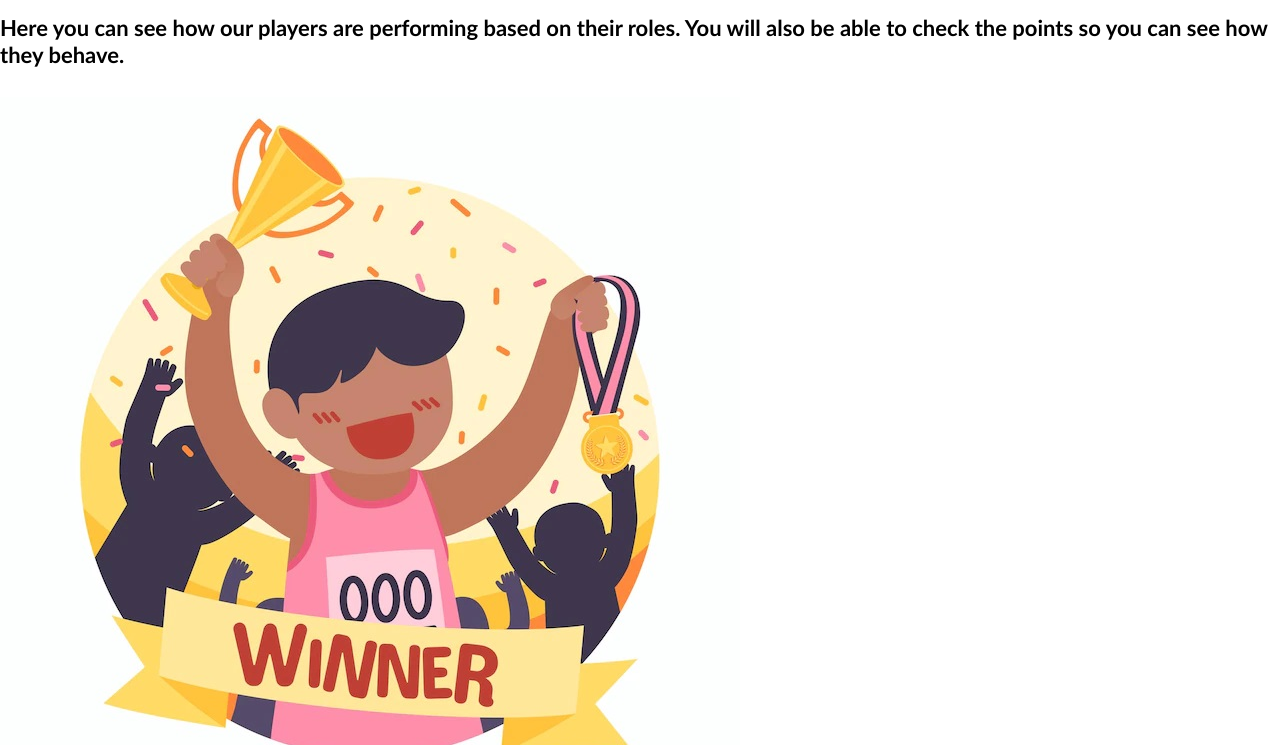
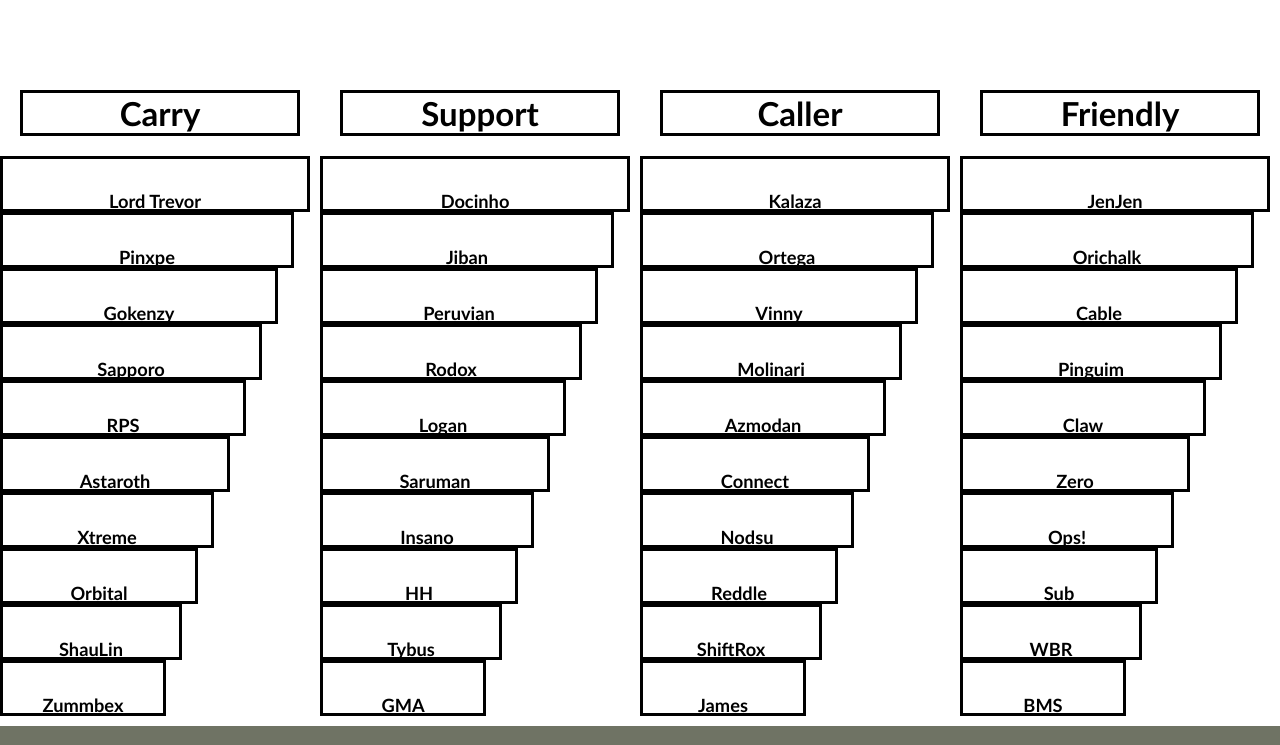
Before and after one commit to JackTrevor/playingwithfriends, a plain HTML site: page playersrank.html in a window 1280 px wide. Shown: the part 700-1445 px from the top of the page. Drawn offline with Linux system fonts and the light colour scheme.

Commit message:
updating subpage

```diff
--- a/playersrank.html
+++ b/playersrank.html
@@ -4,7 +4,7 @@
     <meta charset="UTF-8">
     <meta http-equiv="X-UA-Compatible" content="IE=edge">
     <meta name="viewport" content="width=device-width, initial-scale=1.0">
-    <title>Playing with friends Home Page</title>
+    <title>Playing with friends Players Rank Page</title>
     <link rel="stylesheet" href="styles/style.css">
 </head>
 <body>
@@ -30,114 +30,73 @@
              </nav>
         </header>
         <div id="title">
-            <section id="title-msg">
-                <img class="left-img" src="images/rankofplayers.jpg" alt="Rank of players image">
-                <h1 class="playersrank-title"> Players ranked by roles and behavior</h1>
-                <h4> Here you can see how our players are performing based on their roles. You will also be able to check the points so you can see how they behave.</h4>
-                <img class="right-img" src="images/winner.jpg" alt="image of someone celebrating">
-            </section>
+            <div class="title-msg">
+                <div class="playersrank"><h5 class="playersrank-title"> Players ranked by roles. </h5></div>
+                <div id="left-img">
+                    <img id="left-img-s" src="images/rankofplayers.jpg" alt="Rank of players image">
+                </div>
+                <div class="playersrank-msg"><h5 class="playersrank-msg-sub"> Here you can see how our players are performing based on their roles. You will also be able to check the points so you can see how they behave.</h5></div>
+                <div id="right-img">
+                    <img id="right-img-s" src="images/winner.jpg" alt="image of someone celebrating">
+                </div>
+            </div>
         </div>
         <main class="playersrank-grid">
             <div class="roles-title">
                 <section class="role-boxes">
-                    <div class="role1" ></div>
-                    <h4 class="role1-title">Carry</h4>
-                    <div class="role2" ></div>
-                    <h4 class="role2-title">Support</h4>
-                    <div class="role3" ></div>
-                    <h4 class="role3-title">Caller</h4>
-                    <div class="role4" ></div>
-                    <h4 class="role4-title">Friendly</h4>
+                    <div class="role1" ><h1 class="role1-title">Carry</h1></div>
+                    <div class="role2" ><h1 class="role2-title">Support</h1></div>
+                    <div class="role3" ><h1 class="role3-title">Caller</h1></div>
+                    <div class="role4" ><h1 class="role4-title">Friendly</h1></div>
                 </section>
             </div>
             <div class="players-rank">
                 <section class="playersrank-boxes">
-                    <div class="rank1"></div>
-                    <div class="rank1"></div>
-                    <h5 class="rank1-name"> Lord Trevor </h5>
-                    <div class="rank1"></div>
-                    <h5 class="rank1-name"> Docinho </h5>
-                    <div class="rank1"></div>
-                    <h5 class="rank1-name"> Kalaza </h5>
-                    <div class="rank1"></div>
-                    <h5 class="rank1-name"> JenJen </h5>
-                    <div class="rank2"></div>
-                    <h5 class="rank2-name"> Pinxpe </h5>
-                    <div class="rank2"></div>
-                    <h5 class="rank2-name"> Jiban </h5>
-                    <div class="rank2"></div>
-                    <h5 class="rank2-name"> Ortega </h5>
-                    <div class="rank2"></div>
-                    <h5 class="rank2-name"> Orichalk </h5>
-                    <div class="rank3"></div>
-                    <h5 class="rank3-name"> Gokenzy </h5>
-                    <div class="rank3"></div>
-                    <h5 class="rank3-name"> Peruvian </h5>
-                    <div class="rank3"></div>
-                    <h5 class="rank3-name"> Vinny </h5>
-                    <div class="rank3"></div>
-                    <h5 class="rank3-name"> Cable </h5>
-                    <div class="rank4"></div>
-                    <h5 class="rank4-name"> Sapporo </h5>
-                    <div class="rank4"></div>
-                    <h5 class="rank4-name"> Rodox </h5>
-                    <div class="rank4"></div>
-                    <h5 class="rank4-name"> Molinari </h5>
-                    <div class="rank4"></div>
-                    <h5 class="rank4-name"> Pinguim </h5>
-                    <div class="rank5"></div>
-                    <h5 class="rank5-name"> RPS </h5>
-                    <div class="rank5"></div>
-                    <h5 class="rank5-name"> Logan </h5>
-                    <div class="rank5"></div>
-                    <h5 class="rank5-name"> Azmodan </h5>
-                    <div class="rank5"></div>
-                    <h5 class="rank5-name"> Claw </h5>
-                    <div class="rank6"></div>
-                    <h5 class="rank6-name"> Astaroth </h5>
-                    <div class="rank6"></div>
-                    <h5 class="rank6-name"> Saruman </h5>
-                    <div class="rank6"></div>
-                    <h5 class="rank6-name"> Connect </h5>
-                    <div class="rank6"></div>
-                    <h5 class="rank6-name"> Zero </h5>
-                    <div class="rank7"></div>
-                    <h5 class="rank7-name"> Xtreme </h5>
-                    <div class="rank7"></div>
-                    <h5 class="rank7-name"> Insano </h5>
-                    <div class="rank7"></div>
-                    <h5 class="rank7-name"> Nodsu </h5>
-                    <div class="rank7"></div>
-                    <h5 class="rank7-name"> Ops! </h5>
-                    <div class="rank8"></div>
-                    <h5 class="rank8-name"> Orbital </h5>
-                    <div class="rank8"></div>
-                    <h5 class="rank8-name"> HH </h5>
-                    <div class="rank8"></div>
-                    <h5 class="rank8-name"> Reddle </h5>
-                    <div class="rank8"></div>
-                    <h5 class="rank8-name"> Sub </h5>
-                    <div class="rank9"></div>
-                    <h5 class="rank9-name"> ShauLin </h5>
-                    <div class="rank9"></div>
-                    <h5 class="rank9-name"> Tybus </h5>
-                    <div class="rank9"></div>
-                    <h5 class="rank9-name"> ShiftRox </h5>
-                    <div class="rank9"></div>
-                    <h5 class="rank9-name"> WBR </h5>
-                    <div class="rank10"></div>
-                    <h5 class="rank10-name"> Zummbex </h5>
-                    <div class="rank10"></div>
-                    <h5 class="rank10-name"> GMA </h5>
-                    <div class="rank10"></div>
-                    <h5 class="rank10-name"> James </h5>
-                    <div class="rank10"></div>
-                    <h5 class="rank10-name"> BMS </h5>
+                    <div class="rank1"><h5 class="rank1-name"> Lord Trevor </h5></div>
+                    <div class="rank1"><h5 class="rank1-name"> Docinho </h5></div>
+                    <div class="rank1"><h5 class="rank1-name"> Kalaza </h5></div>
+                    <div class="rank1"><h5 class="rank1-name"> JenJen </h5></div>
+                    <div class="rank2"><h5 class="rank2-name"> Pinxpe </h5></div>
+                    <div class="rank2"><h5 class="rank2-name"> Jiban </h5></div>
+                    <div class="rank2"><h5 class="rank2-name"> Ortega </h5></div>
+                    <div class="rank2"><h5 class="rank2-name"> Orichalk </h5></div>
+                    <div class="rank3"><h5 class="rank3-name"> Gokenzy </h5></div>
+                    <div class="rank3"><h5 class="rank3-name"> Peruvian </h5></div>
+                    <div class="rank3"><h5 class="rank3-name"> Vinny </h5></div>
+                    <div class="rank3"><h5 class="rank3-name"> Cable </h5></div>
+                    <div class="rank4"><h5 class="rank4-name"> Sapporo </h5></div>
+                    <div class="rank4"><h5 class="rank4-name"> Rodox </h5></div>
+                    <div class="rank4"><h5 class="rank4-name"> Molinari </h5></div>
+                    <div class="rank4"><h5 class="rank4-name"> Pinguim </h5></div>
+                    <div class="rank5"><h5 class="rank5-name"> RPS </h5></div>
+                    <div class="rank5"><h5 class="rank5-name"> Logan </h5></div>
+                    <div class="rank5"><h5 class="rank5-name"> Azmodan </h5></div>
+                    <div class="rank5"><h5 class="rank5-name"> Claw </h5></div>
+                    <div class="rank6"><h5 class="rank6-name"> Astaroth </h5></div>
+                    <div class="rank6"><h5 class="rank6-name"> Saruman </h5></div>
+                    <div class="rank6"><h5 class="rank6-name"> Connect </h5></div>
+                    <div class="rank6"><h5 class="rank6-name"> Zero </h5></div>
+                    <div class="rank7"><h5 class="rank7-name"> Xtreme </h5></div>
+                    <div class="rank7"><h5 class="rank7-name"> Insano </h5></div>
+                    <div class="rank7"><h5 class="rank7-name"> Nodsu </h5></div>
+                    <div class="rank7"><h5 class="rank7-name"> Ops! </h5></div>
+                    <div class="rank8"><h5 class="rank8-name"> Orbital </h5></div>
+                    <div class="rank8"><h5 class="rank8-name"> HH </h5></div>
+                    <div class="rank8"><h5 class="rank8-name"> Reddle </h5></div>
+                    <div class="rank8"><h5 class="rank8-name"> Sub </h5></div>
+                    <div class="rank9"><h5 class="rank9-name"> ShauLin </h5></div>
+                    <div class="rank9"><h5 class="rank9-name"> Tybus </h5></div>
+                    <div class="rank9"><h5 class="rank9-name"> ShiftRox </h5></div>
+                    <div class="rank9"><h5 class="rank9-name"> WBR </h5></div>
+                    <div class="rank10"><h5 class="rank10-name"> Zummbex </h5></div>
+                    <div class="rank10"><h5 class="rank10-name"> GMA </h5></div>
+                    <div class="rank10"><h5 class="rank10-name"> James </h5></div>
+                    <div class="rank10"><h5 class="rank10-name"> BMS </h5></div>
                 </section>
             </div>
         </main>
         <footer>
-            <a id="logo_link" href="index.html">
+            <a id="footer-logo_link" href="index.html">
                 <img class="logo" src="images/logo.png" alt="Playingwithfriends logo">
             </a>
             <p>Playingwithfriends &copy; 2022 - Jackson Fonseca</p>
--- a/styles/style.css
+++ b/styles/style.css
@@ -3,7 +3,7 @@
     margin: 0 auto;
 }
 .logo {
-    width: 80px;
+    width: 140px;
 }
 #header-logo_link {
     padding: 5px;
@@ -112,7 +112,7 @@ header {
     grid-row: 5/6;
 }
 .whole-rank {
-    background-color: #9E9E9E;
+    background-color: white;
     text-align: center;
     width: 60%;
     height: 30px;
@@ -192,3 +192,136 @@ footer .social img {
     justify-self: center;
     align-self: center;
 }
+
+.title-msg {
+    display: grid;
+    grid-template-columns: 1fr 1fr 1fr;
+    grid-template-rows: 10% 90%;
+}
+
+#left-img {
+    grid-column: 1/2;
+    grid-row: 2/2;
+    width: 100%;
+}
+.playersrank {
+    grid-column: 2/3;
+    grid-row: 1/1;
+    padding-left: 100px;
+    font-size: 30px;
+}
+.playersrank-msg {
+    grid-column: 2/3;
+    grid-row: 2/2;
+    padding-left: 100px;
+}
+#right-img-s {
+    grid-column: 3/4;
+    grid-row: 2/2;
+    width: 90%;
+}
+#right-img {
+    grid-column: 3/4;
+    grid-row: 2/2;
+    width: 90%;
+}
+.role-boxes {
+    display: grid;
+    grid-template-columns: 1fr 1fr 1fr 1fr;
+    grid-template-rows: 1fr;
+}
+
+.role1-title {
+    border: solid black;
+    text-align: center;
+    margin: 20px;
+
+}
+.role2-title {
+    border: solid black;
+    text-align: center;
+    margin: 20px;
+}
+.role3-title {
+    border: solid black;
+    text-align: center;
+    margin: 20px;
+}
+.role4-title {
+    border: solid black;
+    text-align: center;
+    margin: 20px;
+}
+
+.playersrank-boxes {
+    display: grid;
+    grid-template-columns: 1fr 1fr 1fr 1fr;
+    grid-template-rows: 1fr 1fr 1fr 1fr 1fr;
+}
+.playersrank-msg-sub {
+    text-align: center;
+}
+.playersrank-title {
+    border: solid black;
+    text-align: center;
+}
+.rank1 {
+    border: solid black;
+    text-align: center;
+    height: 50px;
+    width: 95%;
+}
+.rank2 {
+    border: solid black;
+    text-align: center;
+    width: 90%;
+    height: 50px;
+}
+.rank3 {
+    border: solid black;
+    text-align: center;
+    width: 85%;
+    height: 50px;
+}
+.rank4 {
+    border: solid black;
+    text-align: center;
+    width: 80%;
+    height: 50px;
+}
+.rank5 {
+    border: solid black;
+    text-align: center;
+    width: 75%;
+    height: 50px;
+}
+.rank6 {
+    border: solid black;
+    text-align: center;
+    width: 70%;
+    height: 50px;
+}
+.rank7 {
+    border: solid black;
+    text-align: center;
+    width: 65%;
+    height: 50px;
+}
+.rank8 {
+    border: solid black;
+    text-align: center;
+    width: 60%;
+    height: 50px;
+}
+.rank9 {
+    border: solid black;
+    text-align: center;
+    width: 55%;
+    height: 50px;
+}
+.rank10 {
+    border: solid black;
+    text-align: center;
+    width: 50%;
+    height: 50px;
+}
```
Also changed, not shown: index.html (+1 -1 lines).
